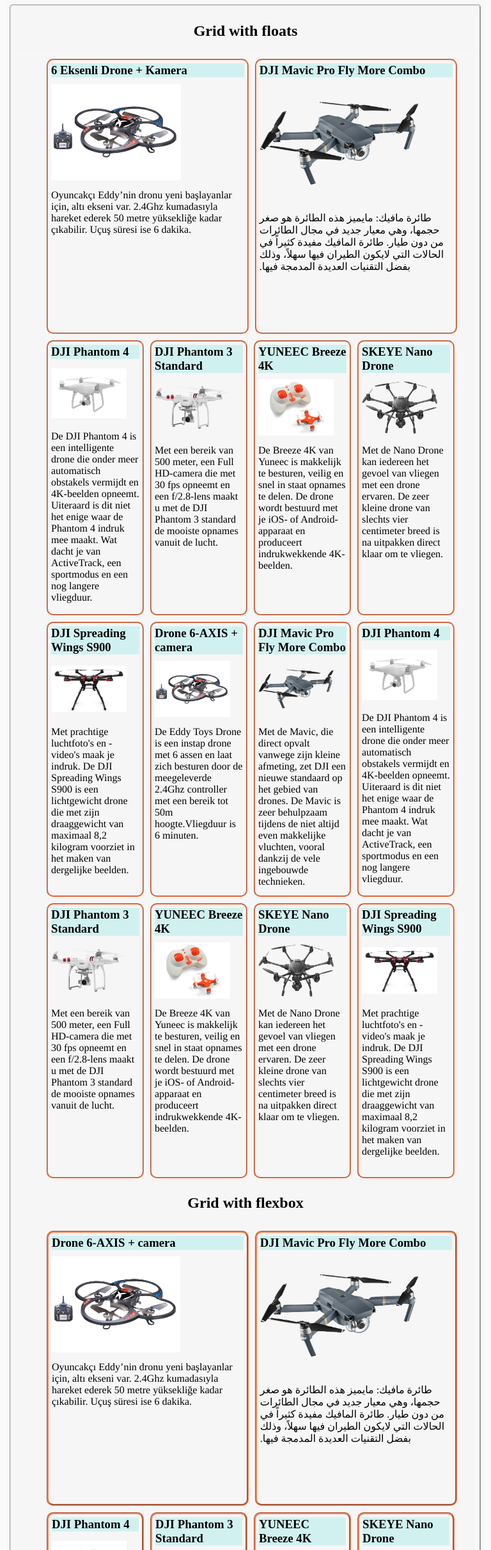
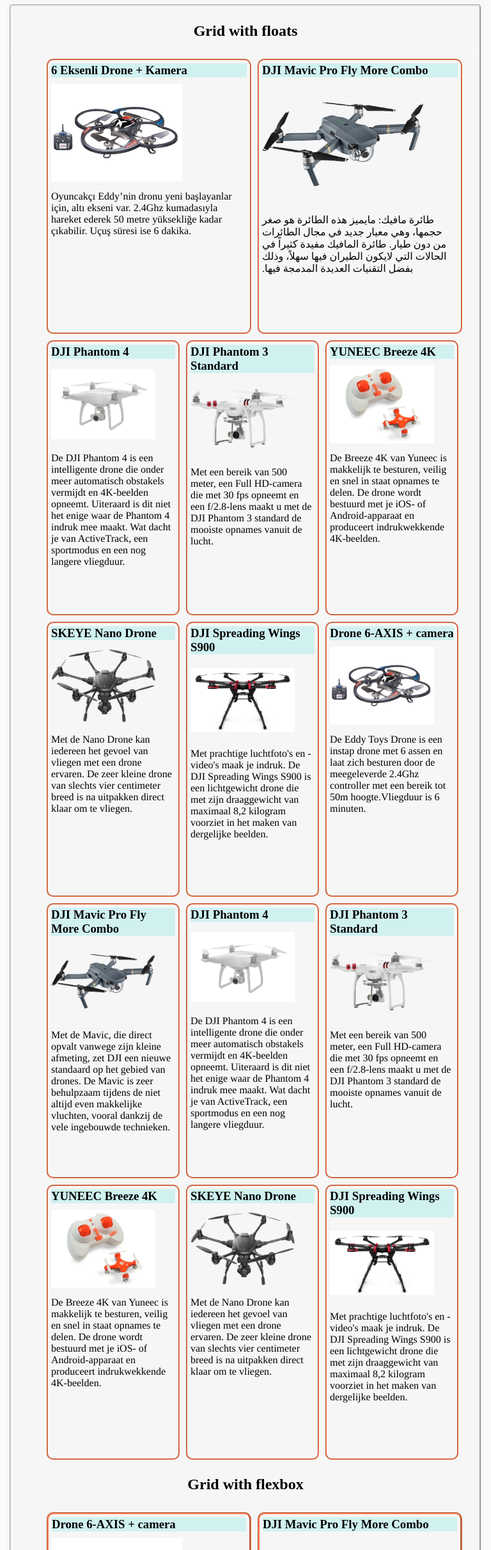
Before and after one commit to WardMad/hyf-html-css, a plain HTML site: page week2/index.html in a window 768 px wide. Shown: the part 90-2513 px from the top of the page at 64% size. Drawn offline with Linux system fonts and the light colour scheme.

Commit message:
Update style.css

```diff
--- a/week2/style.css
+++ b/week2/style.css
@@ -41,22 +41,19 @@ main {
     float:left;
     border:solid #009688;
     border-width: 2px;
-     border-style:groove;
+    border-style:groove;
     overflow:hidden;
 
 }
 
- li:first-child > img{
 
-  width:65%;
-}
 
 li {list-style-type: none;}
 
 #grid-floats li:nth-child(1) {
 
      width: calc(50% - 1.5em);
-     height:430px;
+     min-height:430px;
      transition: width 1s, height 1s;
     }
 
@@ -74,10 +71,11 @@ li {list-style-type: none;}
     }
 
  #grid-floats li:nth-child(n+2):nth-child(-n+14):hover {
-        width: calc(25% + 1em);
+        width: calc(30% + 1em);
 
         transform: rotate(360deg);
     }
+
 
 
   img {
@@ -86,59 +84,55 @@ li {list-style-type: none;}
 
    }
 
+ li:first-child > img{
 
+    width:65%;
+}
 
 
 
 /* tablet mode */
 
-   @media screen and (max-width: 1000px)and (min-width: 650px) {
-      #grid-floats li:nth-child(1) {
-           width:47%;
+   @media screen and (max-width: 900px) {
+      #grid-floats li:nth-child(-n+2) {
+           width: calc(50% - 1em)!important;
+           height:400px;
+           border-color: coral;
+           border-radius:10px;
+        }
+      #grid-floats li:nth-child(n+3):nth-child(-n+14){
+           width: calc(100% / 3 - 1em);
+           border-color: coral;
+           border-radius:10px;
 
-        }
-   #grid-floats li:nth-child(2) {
-           width:47% !important;
-
-}
+    }
    }
 
 
 
-
-  @media screen and (max-width: 1000px)and (min-width: 650px) {
-     #grid-floats li:nth-child(n+1):nth-child(-n+14){
-
-           border-color: coral;
-           border-radius:10px;
-
-    }
-}
 
 
 /*     phone mode */
 
  @media screen and (max-width: 650px) {
       #grid-floats li:nth-child(1) {
-           width: calc(100% - 1em);
+           width: calc(100% - 1em)!important;
 
            border-color: #795548;
            font-family:monospace;
-/*         transition:none !important; */
+
     }
-}
-
-
-   @media screen and (max-width: 650px) {
-     #grid-floats li:nth-child(n+2):nth-child(-n+14){
+         #grid-floats li:nth-child(n+2):nth-child(-n+14){
            width: calc(50% - 1em);
            border-color: #795548;
            font-family:monospace;
 
 
     }
+}
 
-}
+
+
 
    /****** ****Flexbox *****************/
    /****** ****Flexbox *****************/
@@ -151,7 +145,7 @@ li {list-style-type: none;}
  #grid-flex li:nth-child(1) {
 
      width: calc(50% - 1.5em);
-     height:430px;
+     min-height:430px;
      transition: transform 0.4s;
     }
 
@@ -197,13 +191,20 @@ li {list-style-type: none;}
 
 /* tablet mode */
 
-   @media screen and (max-width: 1000px)and (min-width: 650px) {
-      #grid-flex li:nth-child(1) {
-           width:47%;
+   @media screen and (max-width: 900px) {
+      #grid-flex li:nth-child(-n+2) {
+           width: calc(50% - 1em)!important;
+           height:400px;
 
         }
-   #grid-flex li:nth-child(2) {
-           width:47% !important;
+   #grid-flex li:nth-child(n+1):nth-child(-n+14){
+
+           border-color: coral;
+           border-radius:10px;
+     }
+      #grid-flex li:nth-child(n+3):nth-child(-n+14){
+           width: calc(100% / 3 - 1em);
+
 
 }
    }
@@ -211,38 +212,21 @@ li {list-style-type: none;}
 
 
 
-  @media screen and (max-width: 1000px)and (min-width: 650px) {
-     #grid-flex li:nth-child(n+1):nth-child(-n+14){
 
-           border-color: coral;
-           border-radius:10px;
-     }
-      #grid-flex li:nth-child(n+3):nth-child(-n+14){
-
-       width: calc(25% - 1em);
-
-
-      }
-
-}
 
 
 /*     phone mode */
 
  @media screen and (max-width: 650px) {
       #grid-flex li:nth-child(1) {
-           width: calc(100% - 1em);
+           width: calc(100% - 1em)!important;
            border-width:2px;
            border-radius:5px;
            border-color: #2196F3;
 
 
     }
-}
-
-
-   @media screen and (max-width: 650px) {
-     #grid-flex li:nth-child(n+2):nth-child(-n+14){
+    #grid-flex li:nth-child(n+2):nth-child(-n+14){
            width: calc(50% - 1em);
            border-color: #2196F3;
            border-radius:5px;
@@ -250,5 +234,4 @@ li {list-style-type: none;}
            font-family:monospace;
 
     }
-
 }
```
